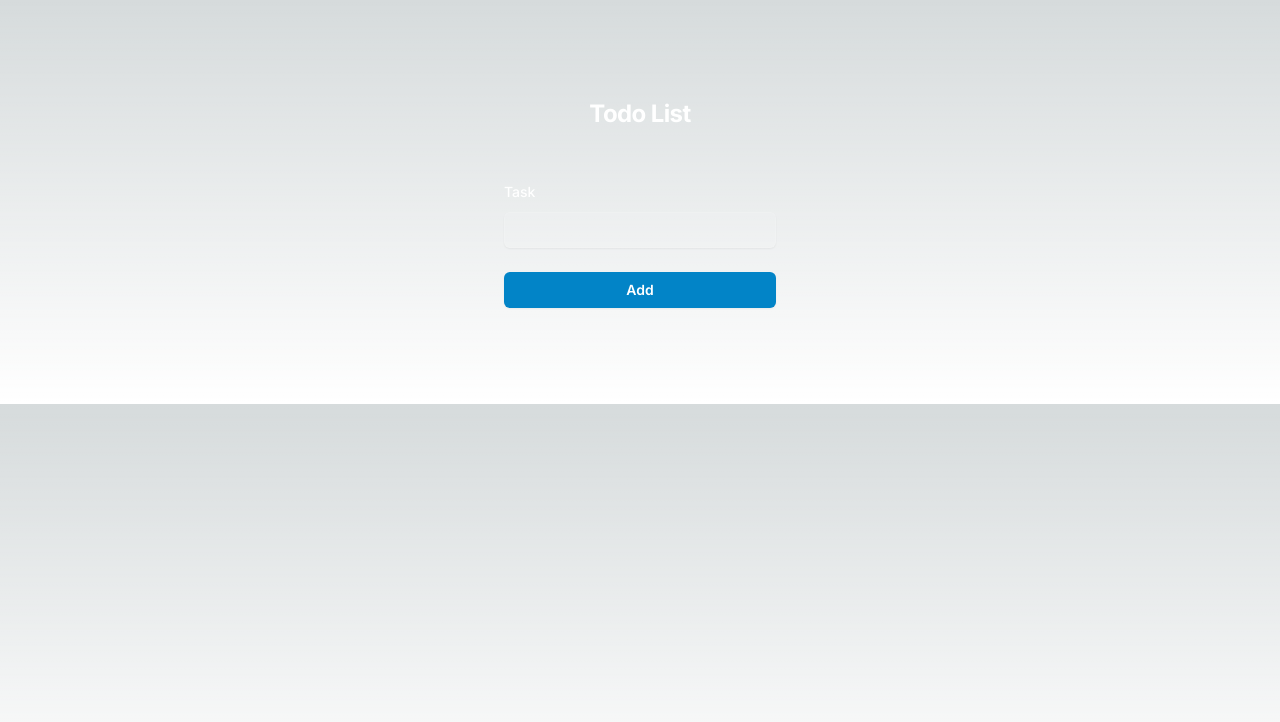
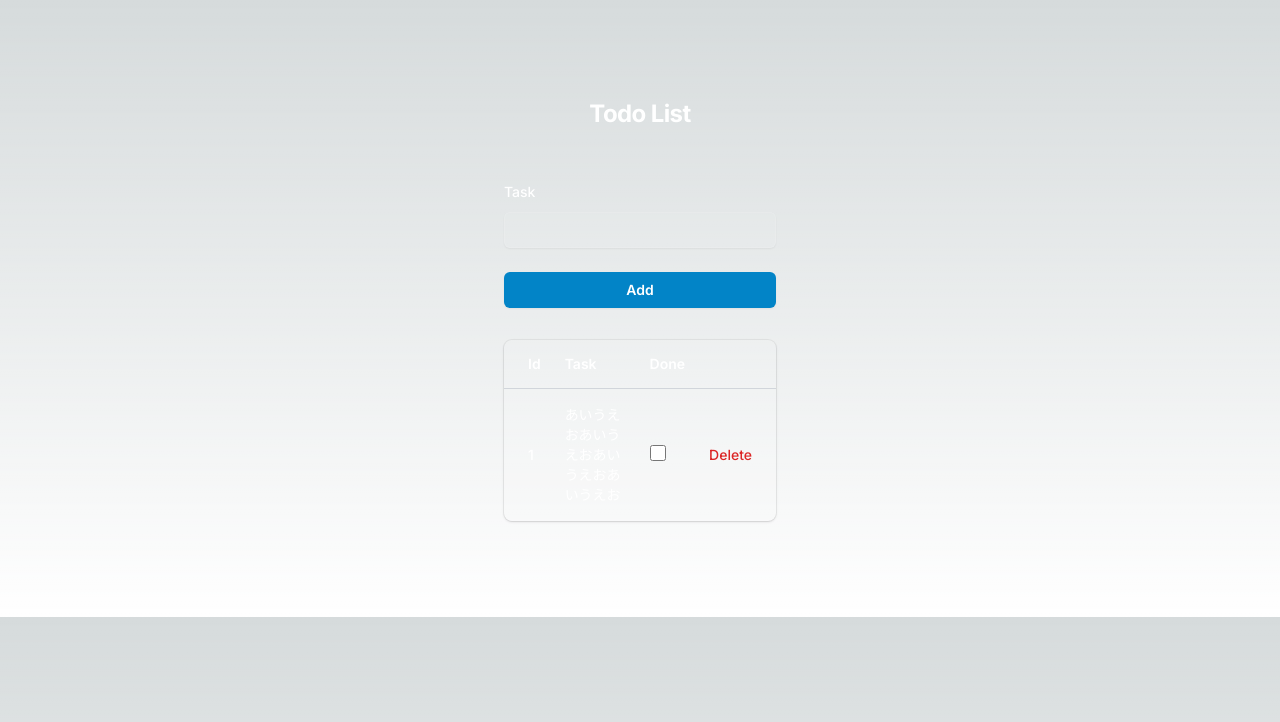
Before and after one commit to TakaShinoda/server-actions-demo, a Next.js app: page / in a window 1280 px wide. Shown: the top 722 px of the page. Built offline with nearby package versions, Linux system fonts and the light colour scheme.

Commit message:
task を表示する table ui を作成

```diff
--- a/app/page.tsx
+++ b/app/page.tsx
@@ -39,6 +39,65 @@ export default function Home() {
           Add
         </button>
       </form>
+
+      <div className="w-1/4">
+        <div className="mt-8">
+          <div className="overflow-hidden shadow ring-1 ring-black ring-opacity-5 sm:rounded-lg">
+            <table className="min-w-full divide-y divide-gray-300">
+              <thead className="bg-white/5">
+                <tr>
+                  <th
+                    scope="col"
+                    className="py-3.5 pl-4 pr-3 text-left text-sm font-semibold text-white sm:pl-6"
+                  >
+                    Id
+                  </th>
+                  <th
+                    scope="col"
+                    className="px-3 py-3.5 text-left text-sm font-semibold text-white"
+                  >
+                    Task
+                  </th>
+                  <th
+                    scope="col"
+                    className="px-3 py-3.5 text-left text-sm font-semibold text-white"
+                  >
+                    Done
+                  </th>
+                  <th scope="col" className="relative py-3.5 pl-3 pr-4 sm:pr-6">
+                    <span className="sr-only">Edit</span>
+                  </th>
+                </tr>
+              </thead>
+              <tbody className="bg-white/5">
+                <tr>
+                  <td className="py-4 pl-4 pr-3 text-sm font-medium text-white sm:pl-6">
+                    1
+                  </td>
+                  <td className="px-3 py-4 text-sm text-white">
+                    あいうえおあいうえおあいうえおあいうえお
+                  </td>
+                  <td className="px-3 py-4 text-sm text-white">
+                    <input
+                      type="checkbox"
+                      className="h-4 w-4 rounded border-gray-300 text-sky-600 focus:ring-sky-600"
+                    />
+                  </td>
+                  <td className="relative whitespace-nowrap py-4 pl-3 pr-4 text-right text-sm font-medium sm:pr-6">
+                    <button
+                      type="button"
+                      className="text-red-600 hover:text-red-900"
+                    >
+                      Delete
+                    </button>
+                  </td>
+                </tr>
+              </tbody>
+            </table>
+          </div>
+        </div>
+      </div>
+
     </main>
   )
 }
```
